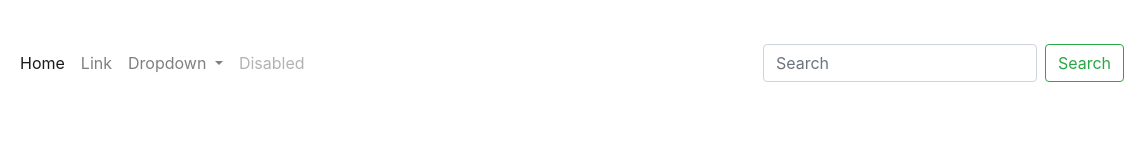
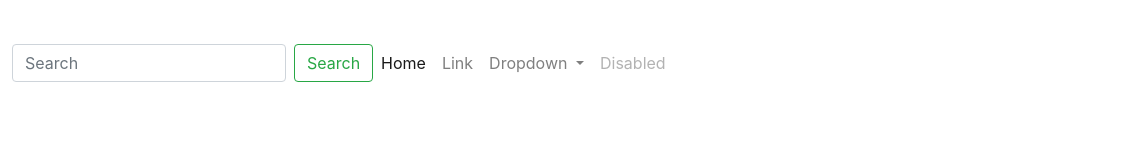
Before and after one commit to drFrancia/OwnWebPage, a website: page categoorias.html in a window 1280 px wide. Shown: the full height of the page, 140-1280 px from the left. Drawn offline with nearby package versions, Linux system fonts and the light colour scheme.

Commit message:
Ajustar navbar linea 18

```diff
--- a/categoorias.html
+++ b/categoorias.html
@@ -16,7 +16,7 @@
         </button>
 
         <div class="collapse navbar-collapse" id="navbarSupportedContent">
-            <ul class="navbar-nav mr-auto">
+            <ul class="navbar-nav justify-content-end order-2">
                 <li class="nav-item active">
                     <a class="nav-link" href="#">Home <span class="sr-only">(current)</span></a>
                 </li>
@@ -38,7 +38,7 @@
                     <a class="nav-link disabled">Disabled</a>
                 </li>
             </ul>
-            <form class="form-inline my-2 my-lg-0">
+            <form class="form-inline my-2 my-lg-0 order-1">
                 <input class="form-control mr-sm-2" type="search" placeholder="Search" aria-label="Search">
                 <button class="btn btn-outline-success my-2 my-sm-0" type="submit">Search</button>
             </form>
```
